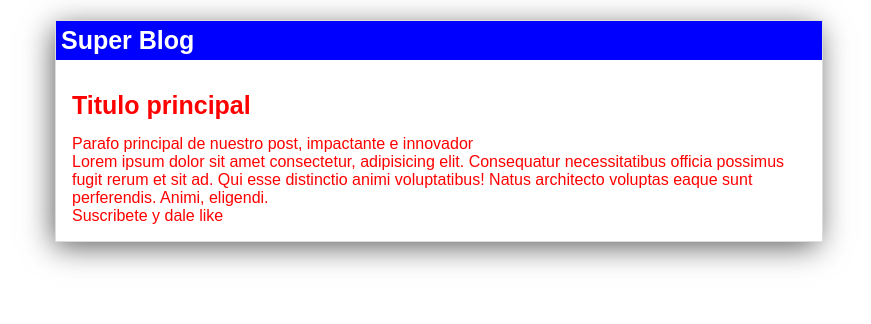
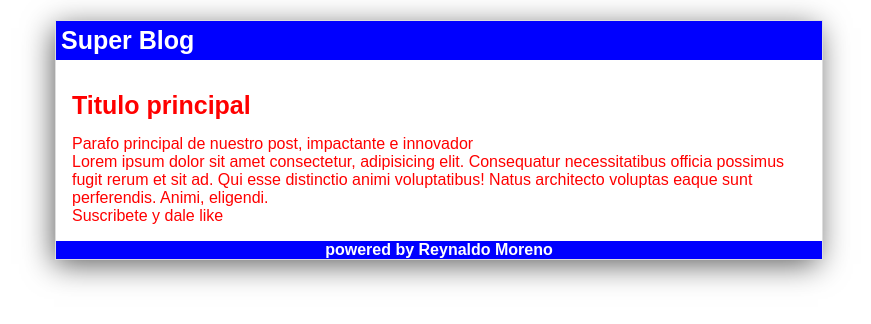
Before and after one commit to Rmoreno3/HyperBlog, a plain HTML site: page blogpost.html in a window 1280 px wide. Shown: the whole page, without its empty margins (201-1072 px from the left). Drawn offline with Linux system fonts and the light colour scheme.

Commit message:
Footer terminado

```diff
--- a/blogpost.html
+++ b/blogpost.html
@@ -18,6 +18,9 @@
       <p>Lorem ipsum dolor sit amet consectetur, adipisicing elit. Consequatur necessitatibus officia possimus fugit rerum et sit ad. Qui esse distinctio animi voluptatibus! Natus architecto voluptas eaque sunt perferendis. Animi, eligendi.</p>
       <p>Suscribete y dale like</p>
     </div>
+    <div class="footer">
+      powered by Reynaldo Moreno
+    </div>
   </div>
 </body>
 </html>
--- a/css/index.css
+++ b/css/index.css
@@ -36,3 +36,10 @@ body {
 .post {
   padding: 1em;
 }
+
+.footer {
+  text-align: center;
+  font-weight: 700;
+  color: #FFF;
+  background-color: blue;
+}
```
